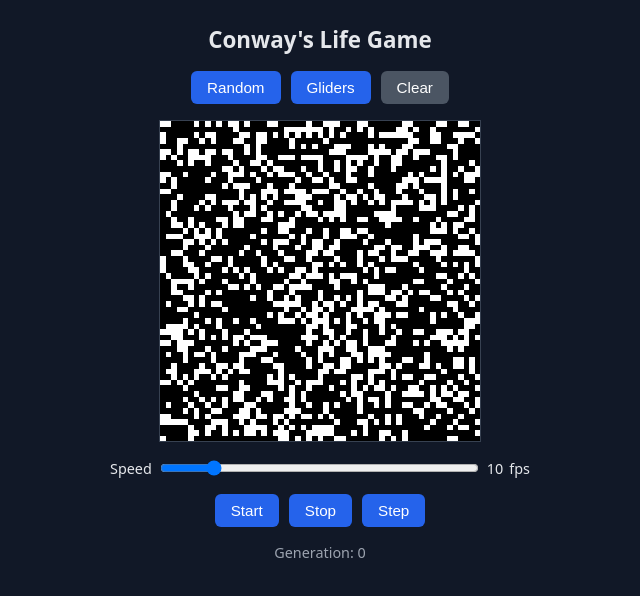
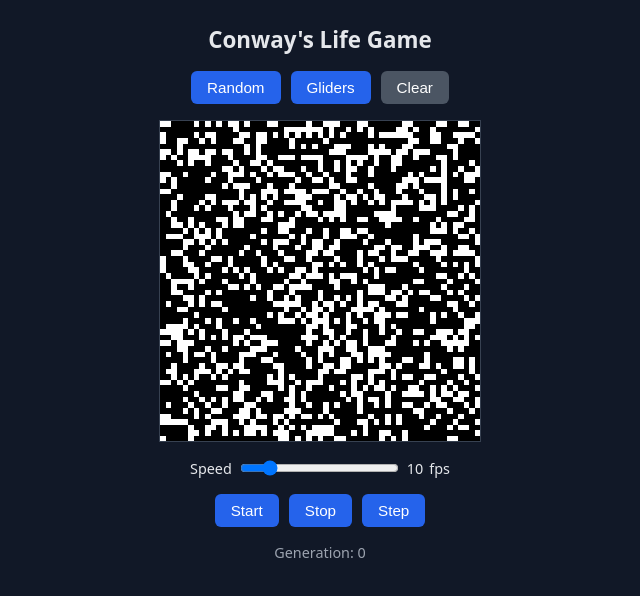
Before and after one commit to Sam31368/lifegame-web, a plain HTML site: page index.html in a window 1280 px wide. Shown: the whole page, without its empty margins (320-960 px from the left). Drawn offline with Linux system fonts and the light colour scheme.

Commit message:
Update Life Game controls and docs

```diff
--- a/index.html
+++ b/index.html
@@ -3,7 +3,7 @@
 <head>
 <meta charset="UTF-8">
 <meta name="viewport" content="width=device-width, initial-scale=1.0">
-<title>Life Game 128x128</title>
+<title>Life Game 64x64</title>
 <link rel="stylesheet" href="style.css">
 </head>
 <body>
--- a/style.css
+++ b/style.css
@@ -73,13 +73,14 @@ button:active {
   align-items: center;
   gap: 6px;
   font-size: 0.9rem;
-  width: min(420px, 100%);
+  width: min(260px, 100%);
   justify-content: center;
 }
 
 #speedSlider {
   flex: 1;
   min-width: 0;
+  max-width: 160px;
 }
 
 #genCounter {
```
